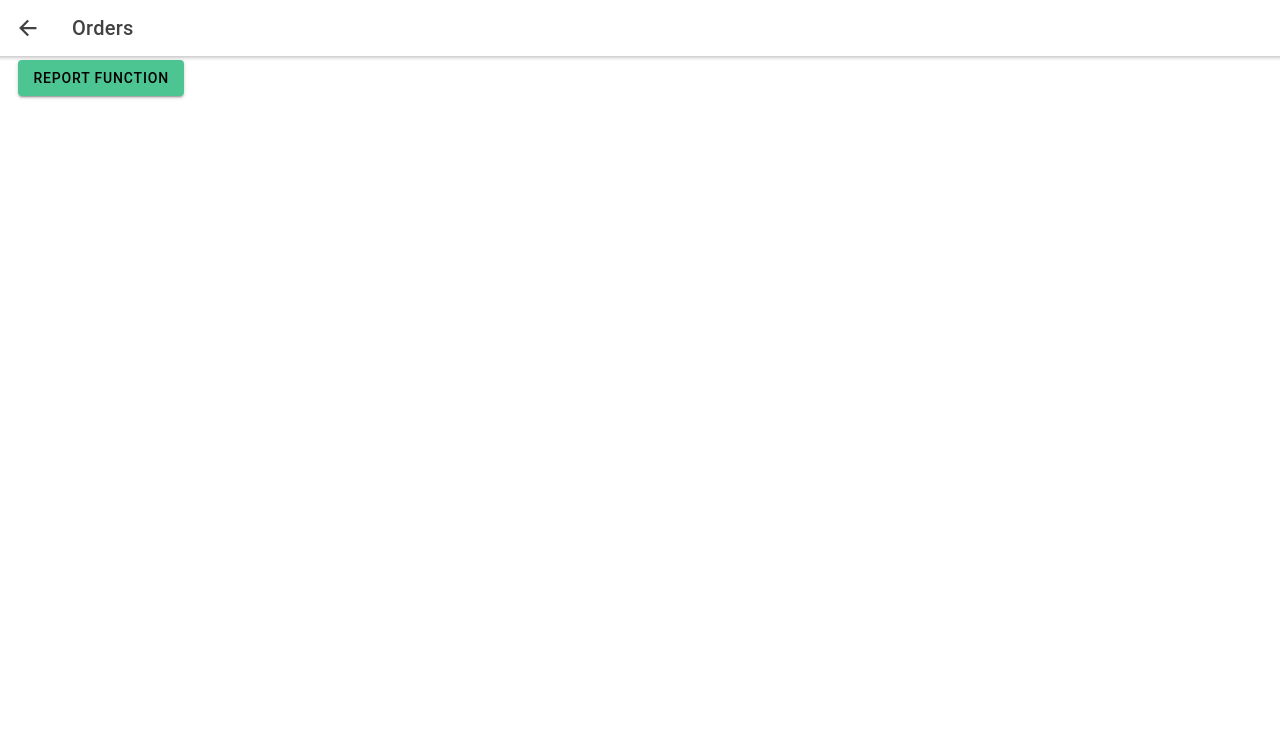
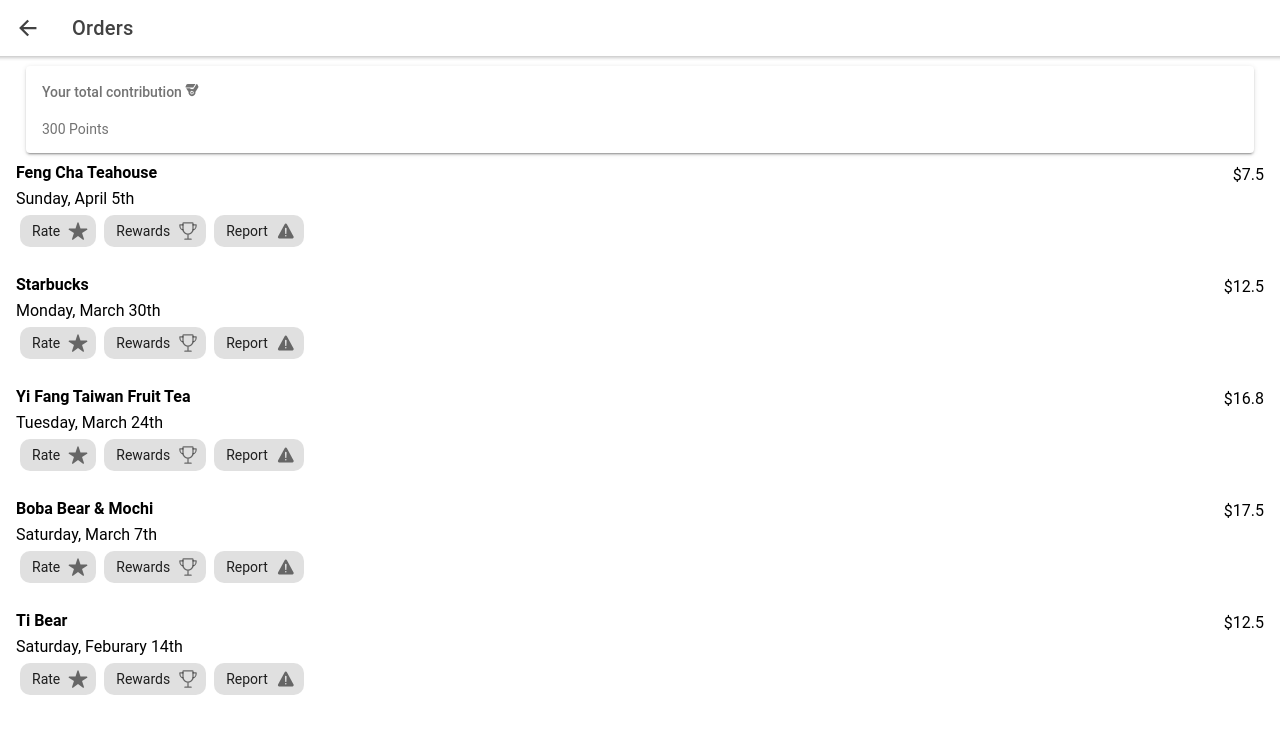
Before and after one commit to fluid-design-io/cs-160-final-project, a React (Create React App) app: page /orders in a window 1280 px wide. Shown: the top 734 px of the page. Built offline with nearby package versions, Linux system fonts and the light colour scheme.

Commit message:
Main part of past orders and report done. Just needs a little styling.

```diff
--- /dev/null
+++ b/src/components/OrderList.tsx
@@ -0,0 +1,43 @@
+import { IonChip, IonIcon, IonLabel, useIonModal } from "@ionic/react";
+import { star, trophyOutline, warning } from "ionicons/icons";
+import ReportForm from "./ReportForm";
+
+export const OrderList = ({title, date, amount}) => {
+    const [presentReportModal, hideReportModal] = useIonModal(ReportForm, {
+        onDismiss: () => hideReportModal(),
+    });
+    return (
+        <div className="mb-6">
+            <div className="flex justify-between">
+                <h2 className="font-bold">{title}</h2>
+                <span>${amount }</span>
+            </div>
+            <div>{date }</div>
+            {/*Rate IonChip with star Icon*/ }
+            <IonChip className="rounded-[10px]">
+                <IonLabel>Rate</IonLabel>
+                <IonIcon icon={star} />
+            </IonChip>
+            {/*Rewards IonChip with star Icon*/}
+            <IonChip className="rounded-[10px]">
+                <IonLabel>Rewards</IonLabel>
+                <IonIcon icon={trophyOutline} />
+            </IonChip>
+            {/*Report IonChip. When clicked this should pull up the report modal*/}
+            <IonChip
+                onClick={() =>
+                    presentReportModal({
+                        canDismiss: true,
+                        breakpoints: [0, 0.75, 1],
+                        initialBreakpoint: 0.75,
+                        handle: false,
+                    })
+                }
+                className="rounded-[10px]"
+            >
+                <IonLabel>Report</IonLabel>
+                <IonIcon icon={warning} />
+            </IonChip>
+        </div>
+        );
+};
--- a/src/components/ReportForm.tsx
+++ b/src/components/ReportForm.tsx
@@ -1,14 +1,23 @@
 import {
   IonButton,
   IonButtons,
+  IonCheckbox,
   IonContent,
   IonHeader,
+  IonItem,
+  IonLabel,
+  IonList,
+  IonListHeader,
   IonPage,
+  IonTextarea,
   IonTitle,
   IonToolbar,
+  useIonToast,
 } from "@ionic/react";
 
 function ReportForm({ onDismiss }: { onDismiss: () => void }) {
+    //TO be used for the toast
+    const [present, dismiss] = useIonToast();
   return (
     <IonPage>
       <IonHeader>
@@ -22,16 +31,51 @@
             <IonButton onClick={onDismiss}>Cancel</IonButton>
           </IonButtons>
           <IonButtons slot="end">
-            <IonButton onClick={onDismiss}>Report</IonButton>
+                      {/*Displays the toast when the report button is clicked then dismisses the report modal*/}
+                      <IonButton
+                          onClick={() => {
+                              present("Thank you for your report.", 2000);
+                              onDismiss();
+                          }}
+                      >
+                      Report
+                      </IonButton>
+
           </IonButtons>
-          <IonTitle>Report Store</IonTitle>
+          <IonTitle>Report This Store</IonTitle>
         </IonToolbar>
       </IonHeader>
       <IonContent fullscreen>
         {/*
-            // TODO: Add form
+            // TODO: Add form. nned three checkboxes and a text area.
         */}
-        A list of fomrs to be filled out by the user.
+              <IonList>
+                  <IonListHeader>What do you want to report?</IonListHeader>
+                  {/*3 checkbox items*/}
+                  <IonItem>
+                      <IonCheckbox checked={false} />
+                      <IonLabel>Not eco-friendly</IonLabel>
+                  </IonItem>
+                  <IonItem>
+                      <IonCheckbox checked={false} />
+                      <IonLabel>Not as advertised</IonLabel>
+                  </IonItem>
+                  <IonItem>
+                      <IonCheckbox checked={false} />
+                      <IonLabel>Had issue with the order</IonLabel>
+                  </IonItem>
+                  {/*Text box area*/}
+                  <IonListHeader>Something else:</IonListHeader>
+                  <IonItem
+                      style={{"--border-color": "transparent",}}
+                  >
+                      <IonTextarea
+                          className="bg-light-default mr-4 rounded-lg px-2"
+                          rows={4}
+                          placeholder="Type the issue here..."
+                      />
+                  </IonItem>
+              </IonList>
       </IonContent>
     </IonPage>
   );
--- a/src/pages/Orders.tsx
+++ b/src/pages/Orders.tsx
@@ -1,21 +1,56 @@
 import {
   IonBackButton,
+  IonBadge,
   IonButton,
   IonButtons,
+  IonCard,
+  IonCardContent,
+  IonCardHeader,
+  IonCardSubtitle,
+  IonCardTitle,
   IonContent,
   IonHeader,
+  IonIcon,
   IonPage,
   IonTitle,
   IonToolbar,
   useIonModal,
 } from "@ionic/react";
+import { medal } from "ionicons/icons";
+import { OrderList } from "../components/OrderList";
 
 import ReportForm from "../components/ReportForm";
 
+const orders = [
+    {
+        title: "Feng Cha Teahouse",
+        date: "Sunday, April 5th",
+        amount: "7.5",
+    },
+    {
+        title: "Starbucks",
+        date: "Monday, March 30th",
+        amount:"12.5",
+    },
+    {
+        title: "Yi Fang Taiwan Fruit Tea",
+        date: "Tuesday, March 24th",
+        amount: "16.8",
+    },
+    {
+        title: "Boba Bear & Mochi",
+        date: "Saturday, March 7th",
+        amount: "17.5",
+    },
+    {
+        title: "Ti Bear",
+        date: "Saturday, Feburary 14th",
+        amount: "12.5",
+    },
+
+]
+
 const Orders: React.FC = () => {
-  const [presentReportModal, hideReportModal] = useIonModal(ReportForm, {
-    onDismiss: () => hideReportModal(),
-  });
   return (
     <IonPage>
       <IonHeader>
@@ -36,19 +71,28 @@
           {/*
             // !TODO: Main content goes here
           */}
-          <IonButton
-            color="primary"
-            onClick={() =>
-              presentReportModal({
-                canDismiss: true,
-                breakpoints: [0, 0.75, 1],
-                initialBreakpoint: 0.75,
-                handle: false,
-              })
-            }
-          >
-            Report function
-          </IonButton>
+                  {/*Top header portion cotainer the contribution section.*/}
+                  <IonCard>
+                      <IonCardHeader>
+                          <IonCardSubtitle>Your total contribution
+                              <span>     </span>
+                              <IonIcon icon={medal} />
+                          </IonCardSubtitle>
+                      </IonCardHeader>
+
+                      <IonCardContent>
+                          300 Points
+                      </IonCardContent>
+                  </IonCard>
+
+                  {/*Uses the array above to create the list of past orders*/ }
+                  {orders.map((order, index) => (
+                      <OrderList
+                          title={order.title}
+                          date={order.date}
+                          amount={order.amount }
+                      />
+                  ))}
         </div>
       </IonContent>
     </IonPage>
```
Also changed, not shown: 1 other file (tests, documents, lock files or other folders).
